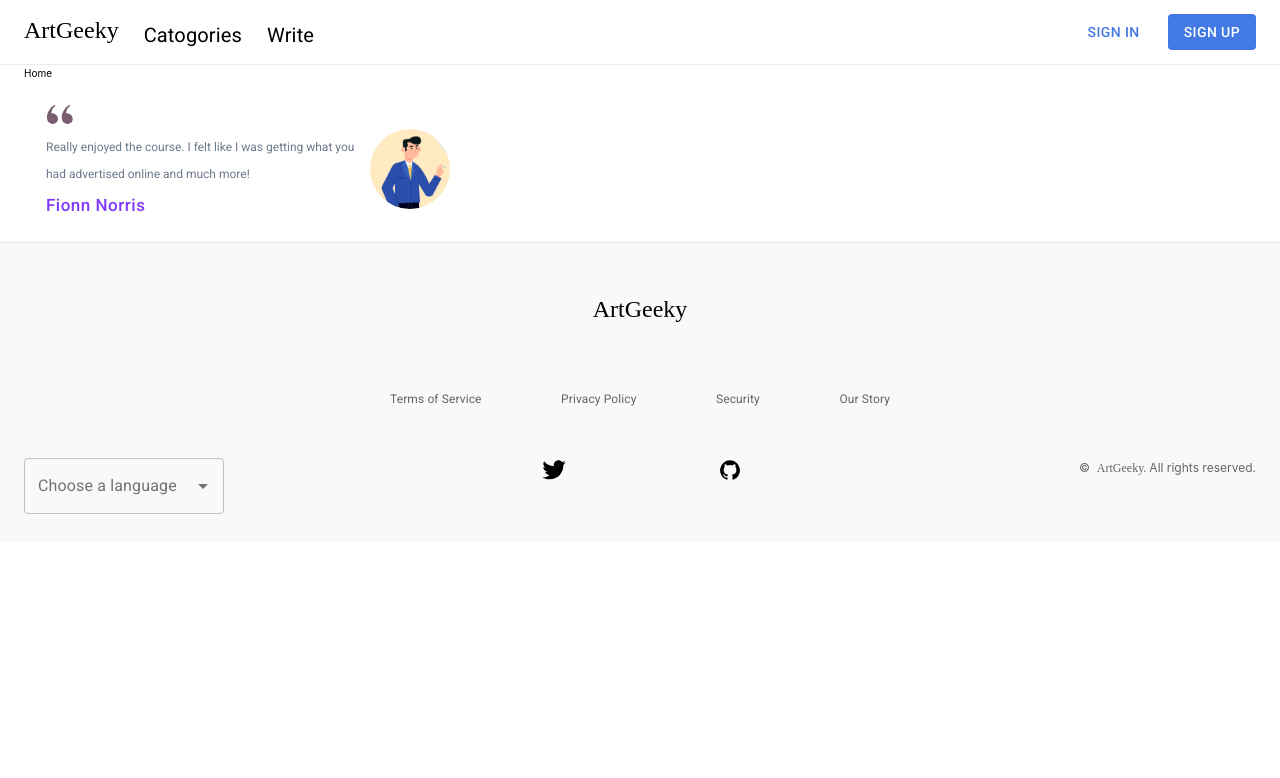
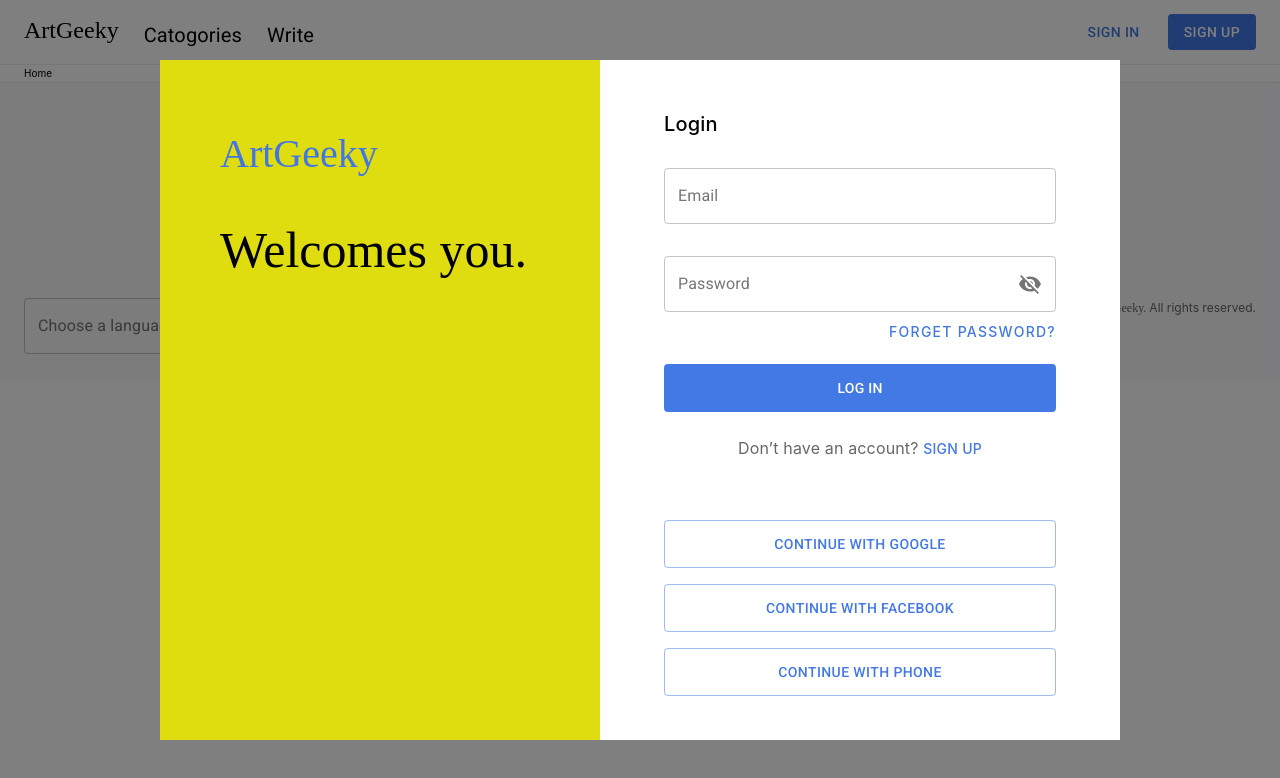
Before and after one commit to sharankarthikyan/art-geeky-reactjs, a React (Create React App) app: page / in a window 1280 px wide. Both pictures are taken after a click on the button "SIGN IN". Shown: the top 778 px of the page. Built offline with nearby package versions, Linux system fonts and the light colour scheme.

Commit message:
login modal added

```diff
--- a/src/components/header/header.component.jsx
+++ b/src/components/header/header.component.jsx
@@ -7,6 +7,9 @@
 import MenuIcon from '@material-ui/icons/Menu';
 import Container from '@material-ui/core/Container';
 import { Link } from 'react-router-dom';
+import { useState } from 'react';
+
+import TransitionsModal from '../signin/signin.component';
 
 const useStyles = makeStyles((theme) => {
   console.log(theme);
@@ -80,6 +83,7 @@
 const Header = (props) => {
   console.log(props);
   const classes = useStyles(props);
+  const [showModal, setShowModal] = useState(false);
 
   return (
     <div className={classes.root}>
@@ -120,7 +124,9 @@
             </div>
             <div className={classes.headerBtns}>
               <div>
-                <Button color="primary">Sign in</Button>
+                <Button color="primary" onClick={() => setShowModal(true)}>
+                  Sign in
+                </Button>
               </div>
               <div>
                 <Button
@@ -135,6 +141,10 @@
           </Toolbar>
         </Container>
       </AppBar>
+      <TransitionsModal
+        show={showModal}
+        handleClose={() => setShowModal(false)}
+      />
     </div>
   );
 };
--- /dev/null
+++ b/src/components/signin/signin.component.jsx
@@ -0,0 +1,211 @@
+import React from 'react';
+import { makeStyles } from '@material-ui/core/styles';
+import Modal from '@material-ui/core/Modal';
+import Backdrop from '@material-ui/core/Backdrop';
+import Fade from '@material-ui/core/Fade';
+import TextField from '@material-ui/core/TextField';
+import clsx from 'clsx';
+import IconButton from '@material-ui/core/IconButton';
+import OutlinedInput from '@material-ui/core/OutlinedInput';
+import InputLabel from '@material-ui/core/InputLabel';
+import InputAdornment from '@material-ui/core/InputAdornment';
+import FormControl from '@material-ui/core/FormControl';
+import Visibility from '@material-ui/icons/Visibility';
+import VisibilityOff from '@material-ui/icons/VisibilityOff';
+
+import {
+  SIModalInner,
+  SIModalInnerLeft,
+  SIBrandName,
+  SIWelMess,
+  SIModalInnerRight,
+  SignInText,
+  TextFieldSection,
+  PassField,
+  ForgetPassLine,
+  DontHaveAccText,
+  SignUpLink,
+  SocialBtnsList,
+} from './signin.styles';
+import { Button } from '@material-ui/core';
+
+const useStyles = makeStyles((theme) => ({
+  root: {
+    '& > *': {
+      margin: theme.spacing(1),
+      width: '25ch',
+    },
+  },
+  modal: {
+    display: 'flex',
+    alignItems: 'center',
+    justifyContent: 'center',
+  },
+  paper: {
+    backgroundColor: theme.palette.background.paper,
+    width: '96rem',
+    height: '68rem',
+  },
+  field: {
+    width: '39.2rem',
+  },
+  loginBtn: {
+    boxShadow: 'none',
+    width: '39.2rem',
+    height: '4.8rem',
+    marginTop: '2.4rem',
+    fontWeight: 500,
+    fontSize: '1.4rem',
+    lineHeight: '1.6rem',
+    letterSpacing: '.025rem',
+    '&:hover': {
+      boxShadow: 'none',
+    },
+  },
+  GoogleBtn: {
+    width: '39.2rem',
+    height: '4.8rem',
+  },
+  MarTop16: {
+    marginTop: '1.6rem',
+  },
+}));
+
+const TransitionsModal = ({ show, handleClose }) => {
+  const classes = useStyles();
+
+  const [values, setValues] = React.useState({
+    amount: '',
+    password: '',
+    weight: '',
+    weightRange: '',
+    showPassword: false,
+  });
+
+  const handleChange = (prop) => (event) => {
+    setValues({ ...values, [prop]: event.target.value });
+  };
+
+  const handleClickShowPassword = () => {
+    setValues({ ...values, showPassword: !values.showPassword });
+  };
+
+  const handleMouseDownPassword = (event) => {
+    event.preventDefault();
+  };
+
+  return (
+    <div>
+      <Modal
+        aria-labelledby="transition-modal-title"
+        aria-describedby="transition-modal-description"
+        className={classes.modal}
+        open={show}
+        onClose={handleClose}
+        closeAfterTransition
+        BackdropComponent={Backdrop}
+        BackdropProps={{
+          timeout: 500,
+        }}
+      >
+        <Fade in={show}>
+          <div className={classes.paper}>
+            <SIModalInner>
+              <SIModalInnerLeft>
+                <SIBrandName>ArtGeeky</SIBrandName>
+                <SIWelMess>Welcomes you.</SIWelMess>
+              </SIModalInnerLeft>
+              <SIModalInnerRight>
+                <SignInText>Login</SignInText>
+                <TextFieldSection>
+                  <TextField
+                    className={classes.field}
+                    id="outlined-basic"
+                    label="Email"
+                    variant="outlined"
+                  />
+                </TextFieldSection>
+                <PassField>
+                  <FormControl
+                    className={clsx(classes.margin, classes.textField)}
+                    variant="outlined"
+                  >
+                    <InputLabel htmlFor="outlined-adornment-password">
+                      Password
+                    </InputLabel>
+                    <OutlinedInput
+                      className={classes.field}
+                      id="outlined-adornment-password"
+                      type={values.showPassword ? 'text' : 'password'}
+                      value={values.password}
+                      onChange={handleChange('password')}
+                      endAdornment={
+                        <InputAdornment position="end">
+                          <IconButton
+                            aria-label="toggle password visibility"
+                            onClick={handleClickShowPassword}
+                            onMouseDown={handleMouseDownPassword}
+                            edge="end"
+                          >
+                            {values.showPassword ? (
+                              <Visibility />
+                            ) : (
+                              <VisibilityOff />
+                            )}
+                          </IconButton>
+                        </InputAdornment>
+                      }
+                      labelWidth={70}
+                    />
+                  </FormControl>
+                </PassField>
+                <ForgetPassLine>forget password?</ForgetPassLine>
+                <Button
+                  className={classes.loginBtn}
+                  variant="contained"
+                  color="primary"
+                >
+                  LOG IN
+                </Button>
+                <DontHaveAccText>
+                  Don’t have an account? <SignUpLink>SIGN UP</SignUpLink>
+                </DontHaveAccText>
+                <SocialBtnsList>
+                  <div>
+                    <Button
+                      className={classes.GoogleBtn}
+                      variant="outlined"
+                      color="primary"
+                    >
+                      Continue with Google
+                    </Button>
+                  </div>
+                  <div className={classes.MarTop16}>
+                    <Button
+                      className={classes.GoogleBtn}
+                      variant="outlined"
+                      color="primary"
+                    >
+                      Continue with Facebook
+                    </Button>
+                  </div>
+                  <div className={classes.MarTop16}>
+                    <Button
+                      className={classes.GoogleBtn}
+                      variant="outlined"
+                      color="primary"
+                    >
+                      Continue with Phone
+                    </Button>
+                  </div>
+                </SocialBtnsList>
+              </SIModalInnerRight>
+            </SIModalInner>
+          </div>
+        </Fade>
+      </Modal>
+    </div>
+  );
+};
+
+export default TransitionsModal;
--- /dev/null
+++ b/src/components/signin/signin.styles.jsx
@@ -0,0 +1,88 @@
+import styled from 'styled-components';
+
+export const SIModalInner = styled.div`
+  display: flex;
+`;
+
+export const SIModalInnerLeft = styled.div`
+  font-family: pacifico;
+
+  width: 44rem;
+  height: 68rem;
+  padding: 6rem;
+  background-color: #dfdd10;
+`;
+
+export const SIBrandName = styled.div`
+  color: #4177e3;
+  font-size: 4rem;
+`;
+
+export const SIWelMess = styled.div`
+  padding-top: 2rem;
+  font-size: 5rem;
+  color: #000;
+`;
+
+export const SIWelMess2 = styled.div`
+  padding-top: 4rem;
+  font-size: 5rem;
+  color: #a96cc8;
+`;
+
+export const SIModalInnerRight = styled.div`
+  padding: 5.2rem 6.4rem 0 6.4rem;
+`;
+
+export const SignInText = styled.div`
+  font-size: 2rem;
+  font-weight: 500;
+  line-height: 2.4rem;
+  letter-spacing: 0.015rem;
+`;
+
+export const TextFieldSection = styled.div`
+  margin-top: 3.2rem;
+`;
+
+export const PassField = styled.div`
+  margin-top: 3.2rem;
+`;
+
+export const ForgetPassLine = styled.div`
+  width: 100%;
+  display: flex;
+  justify-content: flex-end;
+  text-transform: uppercase;
+  color: #4278e4;
+  margin-top: 1.2rem;
+  font-weight: 500;
+  font-size: 1.4rem;
+  line-height: 1.6rem;
+  letter-spacing: 0.125rem;
+  cursor: pointer;
+`;
+
+export const DontHaveAccText = styled.div`
+  display: flex;
+  justify-content: center;
+  margin-top: 2.4rem;
+  font-size: 16px;
+  line-height: 24px;
+  letter-spacing: 0.15px;
+  color: rgba(0, 0, 0, 0.6);
+`;
+
+export const SignUpLink = styled.span`
+  color: #4278e4;
+  font-weight: 500;
+  font-size: 1.4rem;
+  line-height: 1.6rem;
+  letter-spacing: 0.025rem;
+  display: contents;
+  cursor: pointer;
+`;
+
+export const SocialBtnsList = styled.div`
+  margin-top: 6rem;
+`;
--- a/src/pages/home/home.component.jsx
+++ b/src/pages/home/home.component.jsx
@@ -1,10 +1,10 @@
-import Quotes from '../../components/quotes/quotes.component';
+import SigninModal from '../../components/signin/signin.component';
 
 const HomePage = () => {
   return (
     <div>
-      <div>Home</div>
-      <Quotes />
+      Home
+      <SigninModal></SigninModal>
     </div>
   );
 };
```
